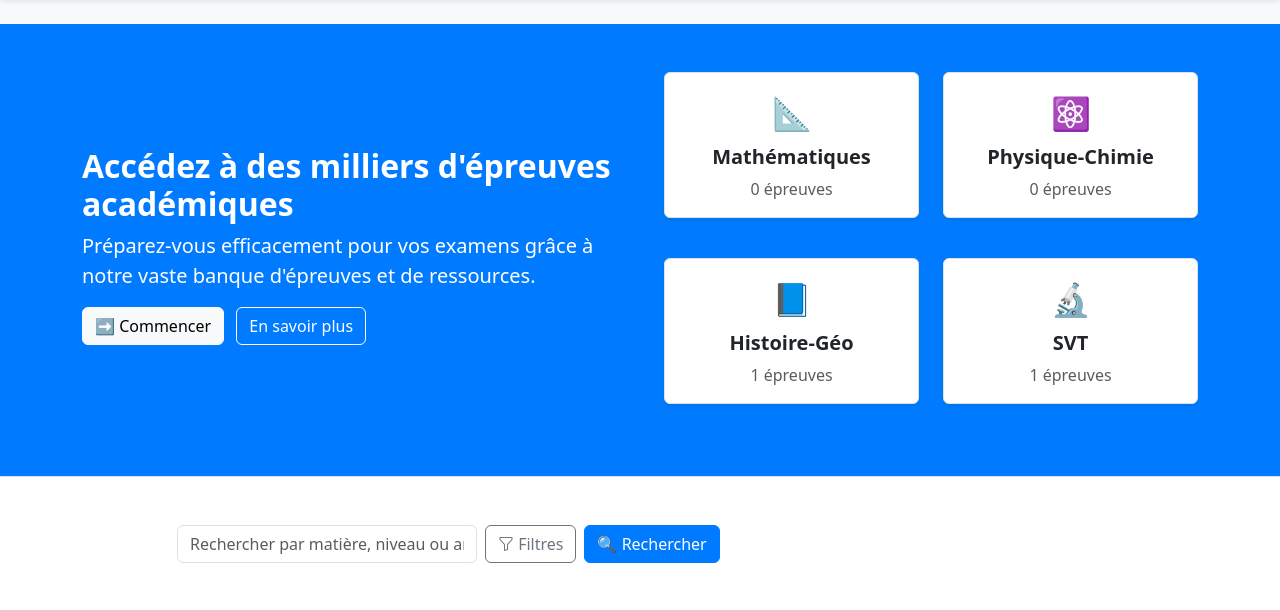
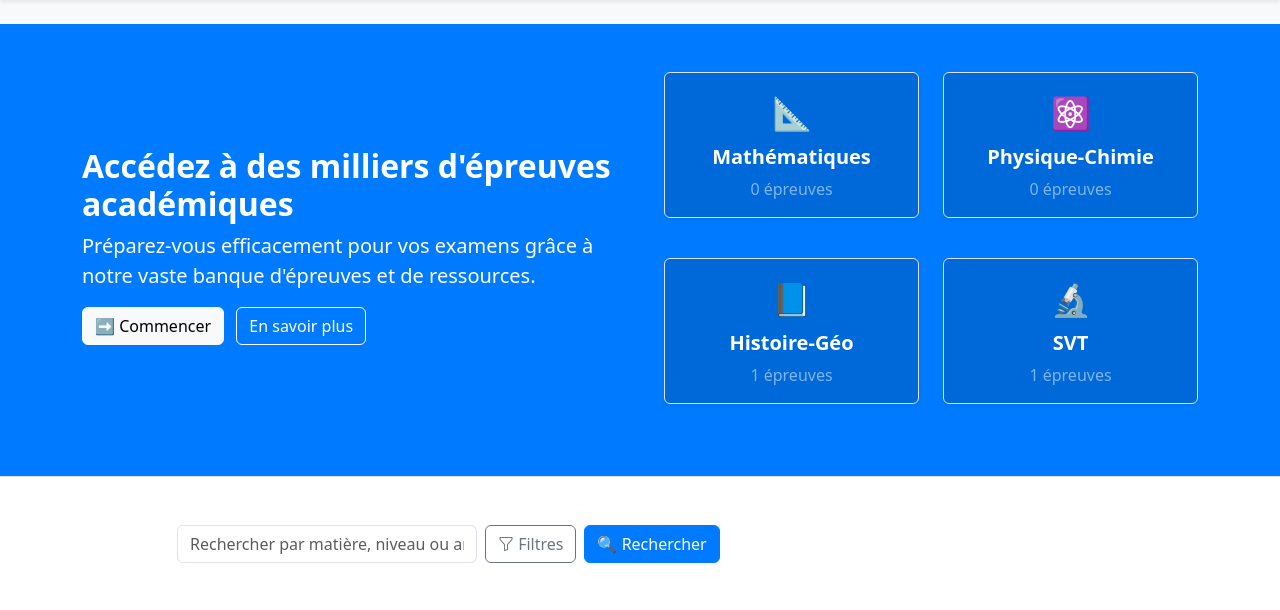
Before and after one commit to McDedo/BanqueEpreuves, a Django app: page / in a window 1280 px wide. Shown: the part 56-666 px from the top of the page. Run offline with Django 5.2, Linux system fonts and the light colour scheme; data comes from the database, SQL or seed files in the repository.

Commit message:
Update background-color

```diff
--- a/blog/templates/index.html
+++ b/blog/templates/index.html
@@ -9,7 +9,7 @@
   <div class="container">
     <div class="row align-items-center gx-5 gy-4">
 
-      <!-- Texte à gauche (s'empile au-dessus sur mobile) -->
+      <!-- Texte à gauche -->
       <div class="col-md-6 text-center text-md-start">
         <h2 class="fw-bold">Accédez à des milliers d'épreuves académiques</h2>
         <p class="lead">Préparez-vous efficacement pour vos examens grâce à notre vaste banque d'épreuves et de ressources.</p>
@@ -17,16 +17,16 @@
         <a href="#apropos" class="btn btn-outline-light text-white border-white mb-2">En savoir plus</a>
       </div>
 
-      <!-- Matières à droite (sous le texte sur mobile) -->
+      <!-- Matières à droite -->
       <div class="col-md-6">
         <div class="row gy-3">
           {% for matiere in matieres %}
             <div class="col-6 col-md-6 mb-4">
               <a href="{% url 'epreuves_par_matiere' matiere.id %}" class="text-decoration-none text-white">
-                <div class="p-3 border rounded bg-white text-center text-dark shadow-sm h-100">
+                <div class="p-3 border rounded text-center text-white shadow-sm h-100" style="background-color: #0069d9;">
                   <div style="font-size: 2rem;">{{ matiere.icon }}</div>
                   <h5 class="fw-bold mt-2">{{ matiere.nom }}</h5>
-                  <p class="mb-0 text-muted">{{ matiere.epreuve_set.count }} épreuves</p>
+                  <p class="mb-0 text-white-50">{{ matiere.epreuve_set.count }} épreuves</p>
                 </div>
               </a>
             </div>
@@ -37,8 +37,6 @@
     </div>
   </div>
 </section>
-
-
 
 
 <!-- Deuxième section : barre de recherche ajustée -->
```
